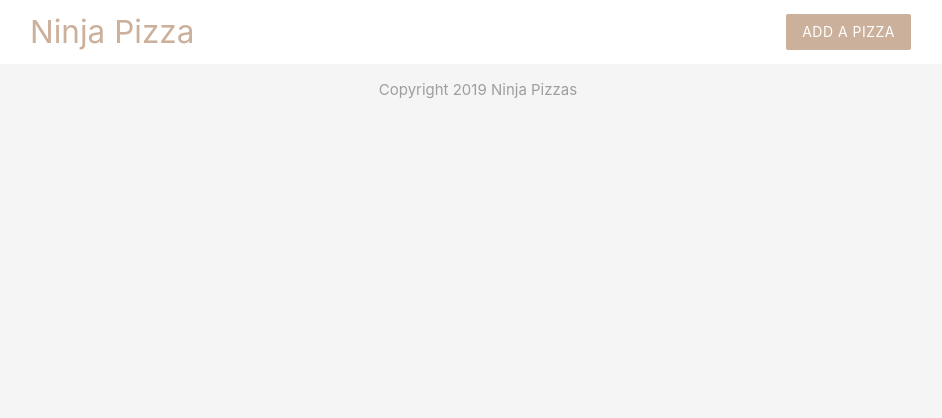
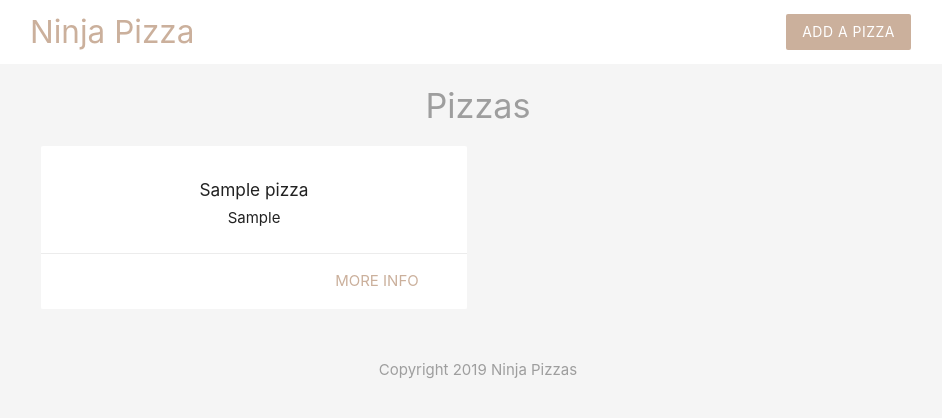
Before and after one commit to shengo333/php, a PHP site: page / in a window 1280 px wide. Shown: the top 418 px of the page, without its empty margins (162-1104 px from the left). Run offline with PHP 8.4, Linux system fonts and the light colour scheme; tables that the repository leaves empty or names only in its code hold one stand-in row (values such as "Sample post").

Commit message:
getting and fetching and outputing data

```diff
--- a/index.php
+++ b/index.php
@@ -1,14 +1,64 @@
 <?php
 
+//conect to database
 
+$conn = mysqli_connect('localhost','shaun','test1234', 'ninja_pizza');
+
+//check conection
+
+if(!$conn){
+    echo 'conection error' . mysqli_connect_error();
+}
+
+// write sql
+
+$sql = 'SELECT title, id, ingredients FROM pizzas ORDER BY created_at';
+
+// make quary & get result
+
+$result = mysqli_query($conn, $sql);
+
+// fetch resulting raws an an array
+
+$pizzas = mysqli_fetch_all($result, MYSQLI_ASSOC);
+
+// free result from memory
+
+mysqli_free_result($result);
+
+//close conection to database
+
+mysqli_close($conn);
+
+//print_r($pizzas);
 
 ?>
 
 <!DOCTYPE html>
 <html>
 
+    <?php include('template/header.php') ?>
 
-    <?php include('template/header.php') ?>
+    <h4 class="center grey-text">Pizzas</h4>
+    <div class="container">
+        <div class="row">
+            <?php  foreach ($pizzas as $pizza) { ?>
+
+                <div class="col s6 md3">
+                    <div class="card z-depth-0">
+                        <div class="card-content center">
+                            <h6> <?php  echo htmlspecialchars($pizza['title']);?></h6>
+                            <div><?php  echo htmlspecialchars($pizza['ingredients']);?></div>
+                        </div>
+                        <div class="card-action right-align">
+                            <a href="#" class="brand-text">more info</a>
+                        </div>
+                    </div>
+                </div>
+
+            <?php } ?>
+        </div>
+    </div>
     <?php include('template/footer.php') ?>
 
 </html>
```
